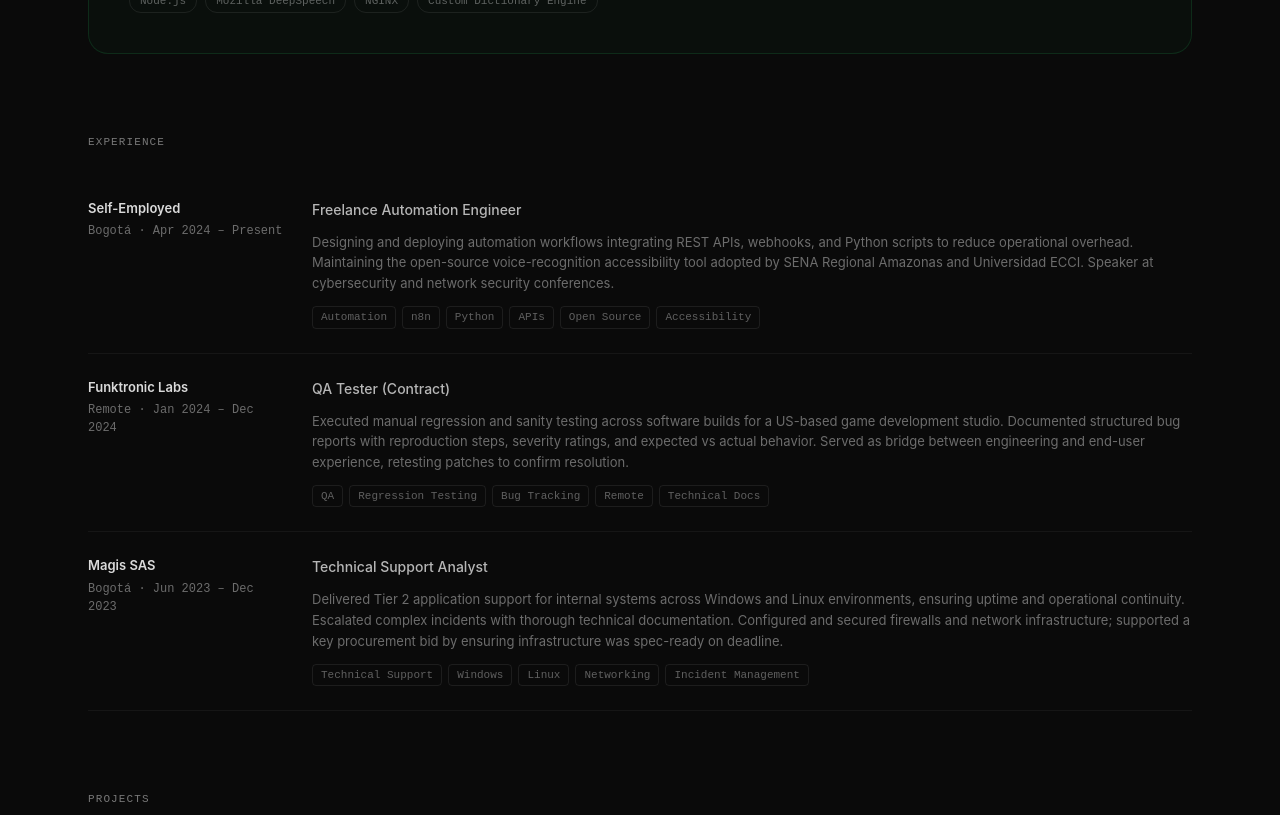
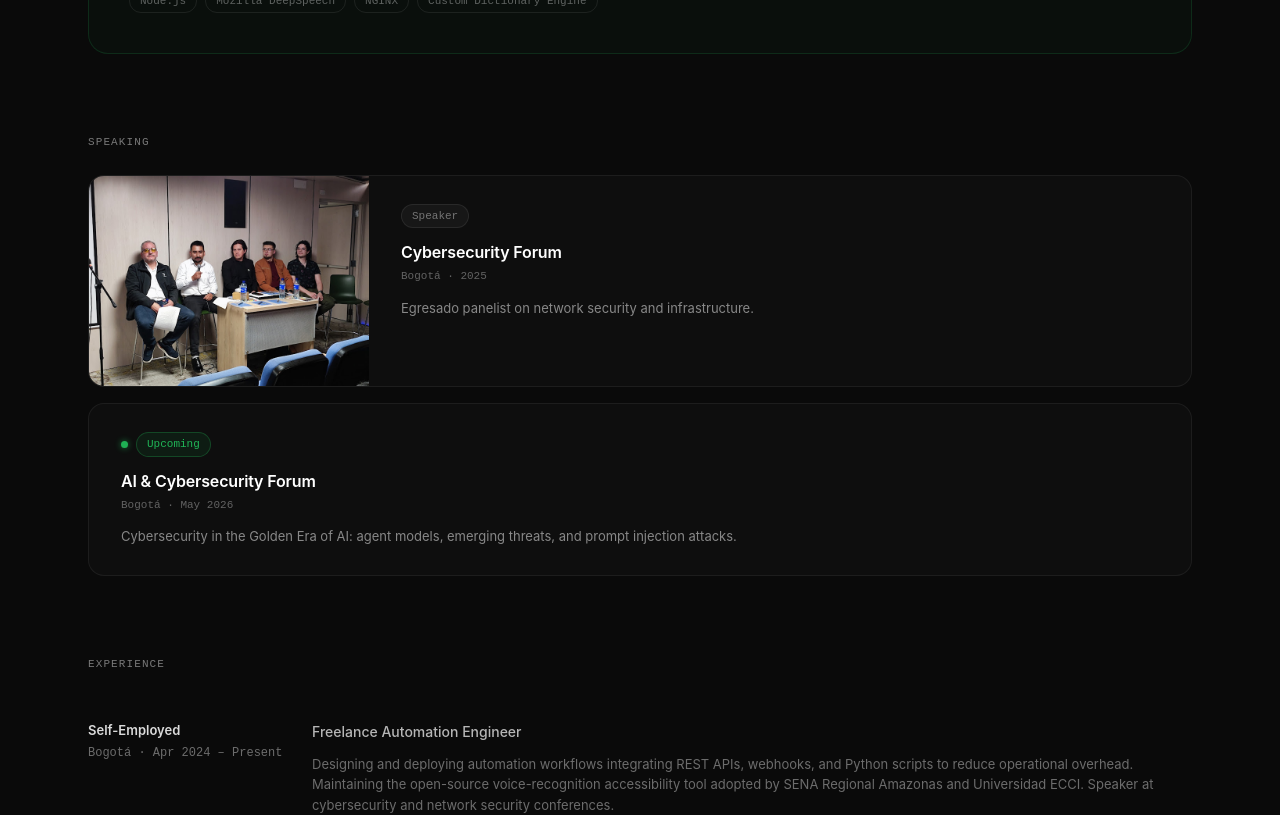
Before and after one commit to lualducor/lucholabs-site, a React (Vite) app: page / in a window 1280 px wide. Shown: the part 1560-2375 px from the top of the page. Built offline with nearby package versions, Linux system fonts and the light colour scheme.

Commit message:
feat(components): add SpeakingSection with past/upcoming badge logic

```diff
--- a/src/App.tsx
+++ b/src/App.tsx
@@ -2,6 +2,7 @@ import { useEffect, useState } from 'react'
 import Nav from './components/Nav'
 import BentoGrid from './components/BentoGrid'
 import ThesisSection from './components/ThesisSection'
+import SpeakingSection from './components/SpeakingSection'
 import ExperienceSection from './components/ExperienceSection'
 import ProjectsSection from './components/ProjectsSection'
 import ContactSection from './components/ContactSection'
@@ -22,6 +23,7 @@ export default function App() {
       <main style={{ maxWidth: '1152px', margin: '0 auto', padding: '96px 24px 64px' }}>
         <BentoGrid />
         <ThesisSection />
+        <SpeakingSection />
         <ExperienceSection />
         <ProjectsSection />
         <ContactSection />
--- /dev/null
+++ b/src/components/SpeakingSection.tsx
@@ -0,0 +1,98 @@
+import { speaking } from '../data/resume'
+import { talkBadgeLabel, talkBadgeIsPulsing } from '../utils/format'
+
+export default function SpeakingSection() {
+  return (
+    <section aria-label="Speaking" style={{ marginBottom: '80px' }}>
+      <h2 style={{
+        fontFamily: 'ui-monospace, monospace', fontSize: '11px',
+        color: 'rgba(255,255,255,0.45)', textTransform: 'uppercase',
+        letterSpacing: '0.1em', fontWeight: 'normal', margin: '0 0 24px 0',
+      }}>
+        Speaking
+      </h2>
+
+      <div style={{ display: 'flex', flexDirection: 'column', gap: '16px' }}>
+        {speaking.map(talk => {
+          const label = talkBadgeLabel(talk.status)
+          const pulsing = talkBadgeIsPulsing(talk.status)
+
+          return (
+            <div
+              key={`${talk.event}-${talk.date}`}
+              style={{
+                display: 'grid',
+                gridTemplateColumns: talk.photo ? '280px 1fr' : '1fr',
+                gap: '0',
+                borderRadius: '16px',
+                overflow: 'hidden',
+                border: '1px solid rgba(255,255,255,0.06)',
+                backgroundColor: 'rgba(255,255,255,0.02)',
+              }}
+              className="speaking-card"
+            >
+              {talk.photo && (
+                <div style={{ overflow: 'hidden', flexShrink: 0 }}>
+                  <img
+                    src={talk.photo}
+                    alt={`${talk.event} · ${talk.location} · ${talk.date}`}
+                    style={{ width: '100%', height: '100%', objectFit: 'cover', display: 'block' }}
+                  />
+                </div>
+              )}
+
+              <div style={{ padding: '28px 32px', display: 'flex', flexDirection: 'column', gap: '12px' }}>
+                {/* Badge */}
+                <div style={{ display: 'flex', alignItems: 'center', gap: '8px' }}>
+                  {pulsing && (
+                    <span className="animate-pulse" style={{
+                      width: '7px', height: '7px', borderRadius: '50%',
+                      backgroundColor: '#22c55e',
+                      boxShadow: '0 0 6px rgba(34,197,94,0.7)',
+                      display: 'inline-block', flexShrink: 0,
+                    }} />
+                  )}
+                  <span style={{
+                    fontFamily: 'ui-monospace, monospace', fontSize: '11px',
+                    color: pulsing ? 'rgba(34,197,94,0.9)' : 'rgba(255,255,255,0.4)',
+                    backgroundColor: pulsing ? 'rgba(34,197,94,0.08)' : 'rgba(255,255,255,0.04)',
+                    border: `1px solid ${pulsing ? 'rgba(34,197,94,0.25)' : 'rgba(255,255,255,0.08)'}`,
+                    borderRadius: '999px', padding: '3px 10px',
+                    whiteSpace: 'nowrap',
+                  }}>
+                    {label}
+                  </span>
+                </div>
+
+                {/* Event + meta */}
+                <div>
+                  <p style={{ fontSize: '16px', fontWeight: 600, color: '#ffffff', margin: '0 0 4px 0', letterSpacing: '-0.01em' }}>
+                    {talk.event}
+                  </p>
+                  <p style={{
+                    fontFamily: 'ui-monospace, monospace', fontSize: '11px',
+                    color: 'rgba(255,255,255,0.35)', margin: 0,
+                  }}>
+                    {talk.location} · {talk.date}
+                  </p>
+                </div>
+
+                {/* Topic */}
+                <p style={{ fontSize: '13px', color: 'rgba(255,255,255,0.5)', lineHeight: 1.7, margin: 0 }}>
+                  {talk.topic}
+                </p>
+              </div>
+            </div>
+          )
+        })}
+      </div>
+
+      <style>{`
+        @media (max-width: 639px) {
+          .speaking-card { grid-template-columns: 1fr !important; }
+          .speaking-card img { max-height: 180px; }
+        }
+      `}</style>
+    </section>
+  )
+}
```
